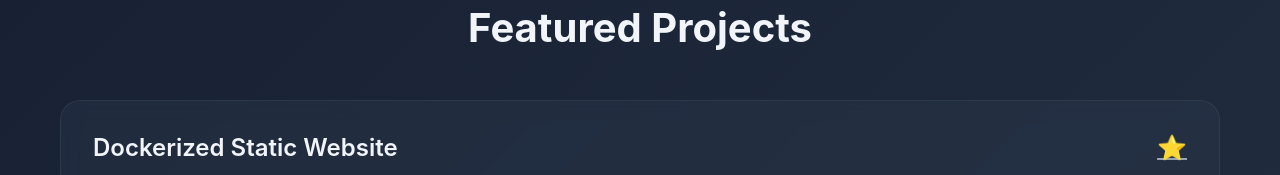
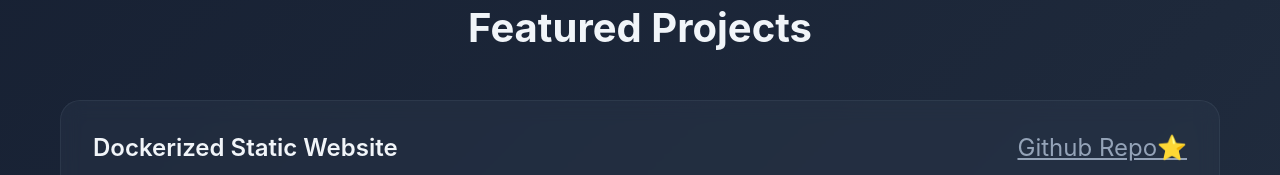
Before and after one commit to jasonvandeventer/jasonvandeventer.github.io, a plain HTML site: page index.html in a window 1280 px wide. Shown: the part 1708-1883 px from the top of the page. Drawn offline with Linux system fonts and the light colour scheme.

Commit message:
Update index.html

```diff
--- a/index.html
+++ b/index.html
@@ -540,7 +540,7 @@
             <div class="project-card animate-on-scroll">
                 <div class="project-header">
                     <h3 class="project-title">Dockerized Static Website</h3>
-                    <a href="https://github.com/jasonvanfreckle/docker-static-site" class="github-link">⭐</a>
+                    <a href="https://github.com/jasonvandeventer/docker-static-site" class="github-link">Github Repo⭐</a>
                 </div>
                 <p>
                     Built a minimal, multi-stage Docker image serving a static HTML/CSS site via Nginx.
```
